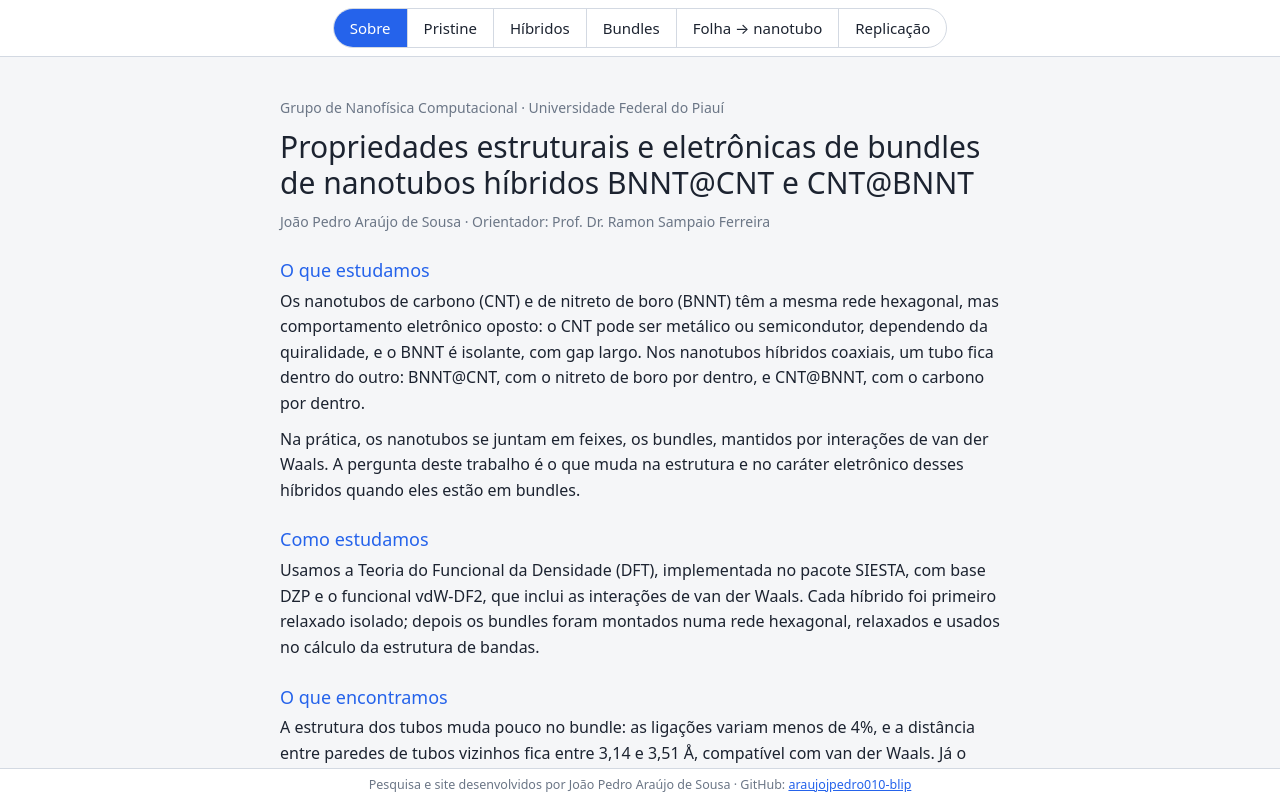
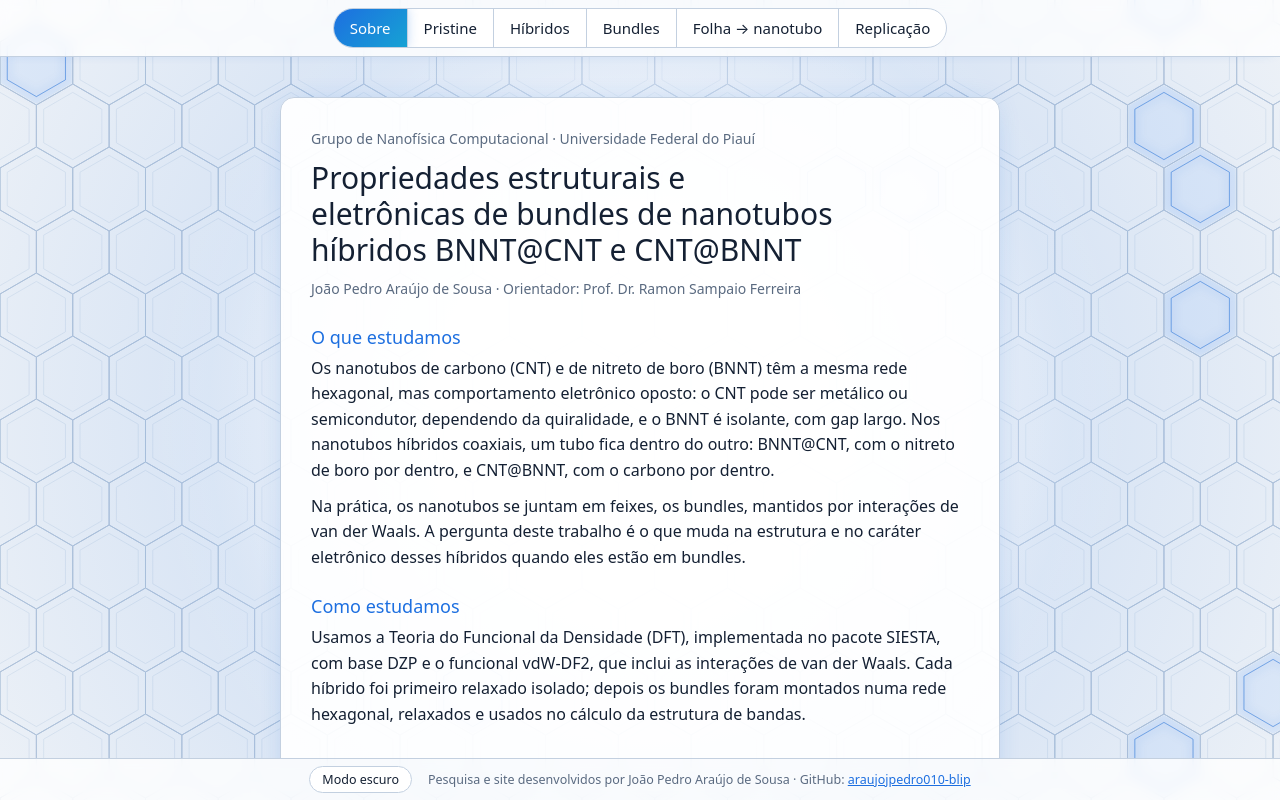
Before and after one commit to araujojpedro010-blip/Nanotubes, a plain HTML site: page index.html in a window 1280 px wide. Drawn offline with Linux system fonts and the light colour scheme.

Commit message:
Fundo de painéis hexagonais, botões novos e modo escuro
Co-Authored-By: Claude Opus 5.5 <noreply@anthropic.com>
Claude-Session: https://claude.ai/code/session_01DMyRLNKMFcfKXrfbZYt4Tv

```diff
--- a/index.html
+++ b/index.html
@@ -1,47 +1,51 @@
 <!DOCTYPE html>
-<html lang="pt-BR"><head><meta charset="utf-8">
+<html lang="pt-BR" data-theme="light"><head><meta charset="utf-8">
 <meta name="viewport" content="width=device-width, initial-scale=1, viewport-fit=cover">
 <title>Nanotubos: pristine, híbridos e bundles</title>
 <style>
-:root{--bg:#f5f6f8;--fg:#1c2330;--pn:#fff;--bd:#d3d9e2;--mut:#6b7686;--ac:#2563eb;--C:#4a5260;--B:#f08c00;--N:#1c5fe6;--bond:#9aa4b4;--v1:#e03131;--v2:#2f9e44;--vT:#7048e8;--cell:#495057}
-@media(prefers-color-scheme:dark){:root:not([data-theme=light]){--bg:#0e1218;--fg:#e6eaf0;--pn:#161c26;--bd:#2c3646;--mut:#8f9aab;--ac:#3b82f6;--C:#b4bcc8;--B:#ffb224;--N:#5b97ff;--bond:#5b6678;--v1:#ff6b6b;--v2:#51cf66;--vT:#9775fa;--cell:#ced4da}}
-:root[data-theme=dark]{--bg:#0e1218;--fg:#e6eaf0;--pn:#161c26;--bd:#2c3646;--mut:#8f9aab;--ac:#3b82f6;--C:#b4bcc8;--B:#ffb224;--N:#5b97ff;--bond:#5b6678;--v1:#ff6b6b;--v2:#51cf66;--vT:#9775fa;--cell:#ced4da}
+:root{--bg:#eef2f7;--fg:#142033;--pn:rgba(255,255,255,.80);--pn2:rgba(255,255,255,.93);--bd:#c3d0e0;--mut:#5a6a80;--ac:#1d6fe0;--ac2:#16a2d4;--glow:rgba(29,111,224,.30);--glow0:rgba(29,111,224,0);--spot:rgba(255,255,255,.78);--spot0:rgba(255,255,255,0);--gl:#b4c5da;--gi:#d3deeb;--lit:rgba(60,140,255,.09);--C:#2a3140;--B:#e8590c;--N:#1d55d8;--bond:#5f6d82;--v1:#e03131;--v2:#2f9e44;--vT:#7048e8;--cell:#344055}
+:root[data-theme=dark]{--bg:#070c14;--fg:#e3ebf5;--pn:rgba(10,18,30,.80);--pn2:rgba(12,22,36,.93);--bd:#24384f;--mut:#8ea1b9;--ac:#2f8cff;--ac2:#2fd0ff;--glow:rgba(47,170,255,.45);--glow0:rgba(47,170,255,0);--spot:rgba(7,12,20,.72);--spot0:rgba(7,12,20,0);--gl:#1b3049;--gi:#112237;--lit:rgba(47,160,255,.10);--C:#d5dde8;--B:#ffb224;--N:#6aa8ff;--bond:#8a99ae;--v1:#ff6b6b;--v2:#51cf66;--vT:#b197fc;--cell:#ced4da}
 *{box-sizing:border-box}
 html,body{height:100%;margin:0;overflow:hidden;background:var(--bg);color:var(--fg);font:14px system-ui,-apple-system,"Segoe UI",sans-serif}
-#app{height:100%;display:flex;flex-direction:column;padding-top:env(safe-area-inset-top,0);padding-bottom:env(safe-area-inset-bottom,0)}
-.bar{display:flex;flex-wrap:wrap;gap:8px;align-items:center;justify-content:center;padding:8px;background:var(--pn);border-bottom:1px solid var(--bd)}
+#bgc{position:fixed;inset:0;width:100%;height:100%;z-index:0;pointer-events:none}
+#app{position:relative;z-index:1;height:100%;display:flex;flex-direction:column;padding-top:env(safe-area-inset-top,0);padding-bottom:env(safe-area-inset-bottom,0)}
+.bar{display:flex;flex-wrap:wrap;gap:8px;align-items:center;justify-content:center;padding:8px;background:var(--pn);border-bottom:1px solid var(--bd);box-shadow:0 1px 14px -8px var(--glow);-webkit-backdrop-filter:blur(6px);backdrop-filter:blur(6px)}
 .bar.bt{border-top:1px solid var(--bd);border-bottom:0}
-.seg{display:inline-flex;border:1px solid var(--bd);border-radius:999px;overflow:hidden}
-.seg button{font:inherit;color:var(--fg);background:transparent;border:0;padding:7px 14px;cursor:pointer}
+.seg{display:inline-flex;border:1px solid var(--bd);border-radius:999px;overflow:hidden;background:var(--pn2)}
+.seg button{font:inherit;color:var(--fg);background:transparent;border:0;padding:7px 14px;cursor:pointer;transition:background .15s,color .15s,box-shadow .15s}
+.seg button:hover{color:var(--ac)}
 .seg button+button{border-left:1px solid var(--bd)}
-.seg button.on{background:var(--ac);color:#fff}
+.seg button.on{background:linear-gradient(135deg,var(--ac),var(--ac2));color:#fff;box-shadow:0 0 12px var(--glow)}
 .main .seg button{padding:9px 16px;font-size:15px}
 @media(max-width:700px){.main .seg{flex-wrap:wrap;justify-content:center;border-radius:14px}.main .seg button{padding:8px 10px;font-size:13.5px}}
 [hidden]{display:none!important}
 #anim{display:inline-flex;gap:10px;align-items:center}
-.pl{font:inherit;color:#fff;background:var(--ac);border:0;border-radius:999px;padding:8px 16px;cursor:pointer;min-width:122px}
-.tg{font:inherit;color:var(--fg);background:transparent;border:1px solid var(--bd);border-radius:999px;padding:7px 14px;cursor:pointer}
-.tg.on{border-color:var(--ac);color:var(--ac)}
+.pl{font:inherit;color:#fff;background:linear-gradient(135deg,var(--ac),var(--ac2));border:0;border-radius:999px;padding:8px 16px;cursor:pointer;min-width:122px;box-shadow:0 0 14px var(--glow)}
+.tg{font:inherit;color:var(--fg);background:var(--pn2);border:1px solid var(--bd);border-radius:999px;padding:7px 14px;cursor:pointer}
+.tg:hover{color:var(--ac)}
+.tg.on{border-color:var(--ac);color:var(--ac);box-shadow:inset 0 0 8px var(--glow)}
 #sl{accent-color:var(--ac);width:min(220px,36vw)}
 #stage{position:relative;flex:1;min-height:0}
-canvas{width:100%;height:100%;display:block;touch-action:none;cursor:grab}
-canvas:active{cursor:grabbing}
+canvas#cv{width:100%;height:100%;display:block;touch-action:none;cursor:grab}
+canvas#cv:active{cursor:grabbing}
 #zm{position:absolute;right:10px;top:10px;display:flex;flex-direction:column;gap:6px}
-#zm button{width:40px;height:40px;border-radius:10px;border:1px solid var(--bd);background:var(--pn);color:var(--fg);font-size:18px;cursor:pointer}
-#tit{position:absolute;left:12px;top:10px;right:64px;font-size:16px;line-height:1.3;pointer-events:none}
+#zm button{width:40px;height:40px;border-radius:10px;border:1px solid var(--bd);background:var(--pn2);color:var(--fg);font-size:18px;cursor:pointer;box-shadow:0 0 10px -4px var(--glow)}
+#zm button:hover{border-color:var(--ac);color:var(--ac)}
+#tit{position:absolute;left:12px;top:10px;right:64px;font-size:16px;line-height:1.3;pointer-events:none;text-shadow:0 0 6px var(--bg),0 0 2px var(--bg)}
 #tit small{display:block;color:var(--mut);font-size:12.5px;margin-top:2px}
-#ft{display:flex;flex-wrap:wrap;gap:4px 16px;align-items:center;justify-content:center;padding:7px 10px;background:var(--pn);border-top:1px solid var(--bd);font-size:12.5px}
+#ft{display:flex;flex-wrap:wrap;gap:4px 16px;align-items:center;justify-content:center;padding:7px 10px;background:var(--pn);border-top:1px solid var(--bd);font-size:12.5px;-webkit-backdrop-filter:blur(6px);backdrop-filter:blur(6px)}
 .dot{display:inline-block;width:12px;height:12px;border-radius:50%;margin-right:5px;vertical-align:-2px}
 #note{color:var(--mut)}
+.tg.sm{padding:4px 12px;font-size:12.5px}
 #about{flex:1;min-height:0;overflow:auto;padding:clamp(18px,4vw,40px) 16px}
-.ab{max-width:720px;margin:0 auto;font-size:16px;line-height:1.6}
+.ab{max-width:720px;margin:0 auto;font-size:16px;line-height:1.6;background:var(--pn2);border:1px solid var(--bd);border-radius:14px;padding:clamp(16px,3vw,30px);box-shadow:0 0 28px -10px var(--glow)}
 .ab h1{font-size:clamp(22px,3.4vw,30px);line-height:1.2;font-weight:500;margin:6px 0 10px;text-wrap:balance}
 .ab h2{font-size:18px;font-weight:500;margin:22px 0 4px;color:var(--ac)}
 .ab p{margin:0 0 10px}.kick,.who{color:var(--mut);font-size:14px}
 #cred{color:var(--mut)}#cred a{color:var(--ac)}
-
-#cap{position:absolute;left:12px;right:64px;bottom:12px;padding:9px 12px;border-radius:10px;background:var(--pn);border:1px solid var(--bd);font-size:14px;line-height:1.4;max-width:720px}
+#cap{position:absolute;left:12px;right:64px;bottom:12px;padding:9px 12px;border-radius:10px;background:var(--pn2);border:1px solid var(--bd);font-size:14px;line-height:1.4;max-width:720px;box-shadow:0 0 16px -8px var(--glow)}
 </style></head><body>
+<canvas id="bgc" aria-hidden="true"></canvas>
 <div id="app">
  <div class="bar main"><div class="seg" id="mode">
   <button data-v="sob" class="on">Sobre</button><button data-v="pri">Pristine</button><button data-v="hib">Híbridos</button><button data-v="bun">Bundles</button><button data-v="fol">Folha → nanotubo</button><button data-v="rep">Replicação</button></div></div>
@@ -67,7 +71,7 @@ canvas:active{cursor:grabbing}
 <p>As abas mostram os nanotubos isolados (pristine), os híbridos, os bundles, a folha de grafeno enrolando em nanotubo e a replicação da célula do bundle. Os modelos usam geometria ideal construída com os diâmetros obtidos nos cálculos; não são as coordenadas relaxadas do SIESTA.</p>
 <p><button class="pl" id="go">Ver os modelos</button></p>
 </div></div>
- <div id="ft"><span class="lg"><i class="dot" style="background:var(--C)"></i>C</span><span class="lg"><i class="dot" style="background:var(--B)"></i>B</span><span class="lg"><i class="dot" style="background:var(--N)"></i>N</span><span id="note" class="lg">Arraste para girar · pinça ou roda para zoom</span><span id="cred">Pesquisa e site desenvolvidos por João Pedro Araújo de Sousa · GitHub: <a href="https://github.com/araujojpedro010-blip">araujojpedro010-blip</a></span></div>
+ <div id="ft"><button id="thm" class="tg sm">Modo escuro</button><span class="lg"><i class="dot" style="background:var(--C)"></i>C</span><span class="lg"><i class="dot" style="background:var(--B)"></i>B</span><span class="lg"><i class="dot" style="background:var(--N)"></i>N</span><span id="note" class="lg">Arraste para girar · pinça ou roda para zoom</span><span id="cred">Pesquisa e site desenvolvidos por João Pedro Araújo de Sousa · GitHub: <a href="https://github.com/araujojpedro010-blip">araujojpedro010-blip</a></span></div>
 </div>
 <script>
 {
@@ -172,11 +176,29 @@ function build(){
 // ---------- desenho ----------
 const cv=$('cv'),cx=cv.getContext('2d');let W=0,H=0,DPR=1,spr=[],pending=0,R={};
 const cssv=n=>getComputedStyle(document.documentElement).getPropertyValue(n).trim();
+
+// ---------- fundo: painéis hexagonais ----------
+const bgc=$('bgc'),bx=bgc.getContext('2d');
+const rng=s=>()=>{s=s+0x6D2B79F5|0;let t=Math.imul(s^s>>>15,1|s);t=t+Math.imul(t^t>>>7,61|t)^t;return((t^t>>>14)>>>0)/4294967296;};
+function hexP(g,x,y,r){g.beginPath();for(let k=0;k<6;k++){const a=PI/6+k*PI/3;k?g.lineTo(x+r*Math.cos(a),y+r*Math.sin(a)):g.moveTo(x+r*Math.cos(a),y+r*Math.sin(a));}g.closePath();}
+function drawBg(){const w=innerWidth,h=innerHeight,d=Math.min(2,devicePixelRatio||1),g=bx;bgc.width=w*d;bgc.height=h*d;g.setTransform(d,0,0,d,0,0);
+ g.fillStyle=cssv('--bg');g.fillRect(0,0,w,h);
+ const r=Math.max(26,Math.min(42,Math.min(w,h)/18)),hw=SQ3*r,rnd=rng(7),ac=cssv('--ac'),gl=cssv('--gl'),gi=cssv('--gi'),lit=cssv('--lit');
+ for(let j=-1;j*1.5*r<h+r;j++){const y=j*1.5*r;for(let i=-1;i*hw<w+hw;i++){const x=i*hw+(j&1?hw/2:0),on=rnd()<0.06;
+  if(on){g.fillStyle=lit;hexP(g,x,y,r*0.97);g.fill();}
+  g.lineWidth=1;g.strokeStyle=gl;hexP(g,x,y,r);g.stroke();
+  g.lineWidth=0.7;g.strokeStyle=gi;hexP(g,x,y,r*0.8);g.stroke();
+  if(on){g.save();g.shadowColor=ac;g.shadowBlur=10;g.globalAlpha=0.5;g.strokeStyle=ac;g.lineWidth=1;hexP(g,x,y,r*0.8);g.stroke();g.restore();}}}
+ const cxm=w/2,cym=h*0.52,R0=Math.max(w,h),Rs=Math.min(w,h)*0.62;
+ let gr=g.createRadialGradient(cxm,cym,0,cxm,cym,Rs);gr.addColorStop(0,cssv('--spot'));gr.addColorStop(0.3,cssv('--spot'));gr.addColorStop(1,cssv('--spot0'));
+ g.fillStyle=gr;g.fillRect(0,0,w,h);
+ gr=g.createRadialGradient(cxm,cym,R0*0.12,cxm,cym,R0*0.6);gr.addColorStop(0,cssv('--glow0'));gr.addColorStop(0.45,cssv('--glow'));gr.addColorStop(1,cssv('--glow0'));
+ g.globalAlpha=0.35;g.fillStyle=gr;g.fillRect(0,0,w,h);g.globalAlpha=1;}
 function shade(c){const x=parseInt(c.slice(1),16);return`rgb(${(x>>16)*.45|0},${((x>>8)&255)*.45|0},${(x&255)*.45|0})`;}
 function mkSpr(){spr=[cssv('--C'),cssv('--B'),cssv('--N')].map(c=>{const s=64,o=document.createElement('canvas');o.width=o.height=s;const g=o.getContext('2d');
  const gr=g.createRadialGradient(s*.38,s*.36,s*.05,s/2,s/2,s/2);gr.addColorStop(0,'#fff');gr.addColorStop(.28,c);gr.addColorStop(1,shade(c));
  g.fillStyle=gr;g.beginPath();g.arc(s/2,s/2,s/2-1,0,2*PI);g.fill();return o;});}
-function resize(){DPR=Math.min(2,window.devicePixelRatio||1);const r=cv.getBoundingClientRect();W=r.width;H=r.height;cv.width=W*DPR;cv.height=H*DPR;req();}
+function resize(){drawBg();DPR=Math.min(2,window.devicePixelRatio||1);const r=cv.getBoundingClientRect();W=r.width;H=r.height;cv.width=W*DPR;cv.height=H*DPR;req();}
 function req(){if(!pending){pending=1;requestAnimationFrame(draw);}}
 function proj(x,y,z){const x1=R.cy*x+R.sy*z,z1=-R.sy*x+R.cy*z;return[R.ox+x1*R.sc,R.oy-(R.cp*y-R.sp*z1)*R.sc];}
 function draw(){pending=0;cx.setTransform(DPR,0,0,DPR,0,0);cx.clearRect(0,0,W,H);const n=A.length/4,nb=B.length/2;if(!n)return;
@@ -258,7 +280,10 @@ const fromHash=()=>{const h=location.hash.slice(1);return Object.keys(HASH).find
 $('go').onclick=()=>setMode('pri');
 window.addEventListener('hashchange',()=>{const m=fromHash();if(m!==st.mode)setMode(m);});
 window.addEventListener('resize',resize);
-const remk=()=>{mkSpr();req();};matchMedia('(prefers-color-scheme: dark)').addEventListener('change',remk);
+const remk=()=>{mkSpr();drawBg();req();};
+const thm=$('thm');function setTheme(t){document.documentElement.dataset.theme=t;thm.textContent=t==='dark'?'Modo claro':'Modo escuro';try{localStorage.setItem('nt-theme',t);}catch(e){}}
+let t0='light';try{t0=localStorage.getItem('nt-theme')==='dark'?'dark':'light';}catch(e){}setTheme(t0);
+thm.onclick=()=>setTheme(document.documentElement.dataset.theme==='dark'?'light':'dark');
 new MutationObserver(remk).observe(document.documentElement,{attributes:true,attributeFilter:['data-theme']});
 mkSpr();resize();setMode(fromHash());
 }
```
